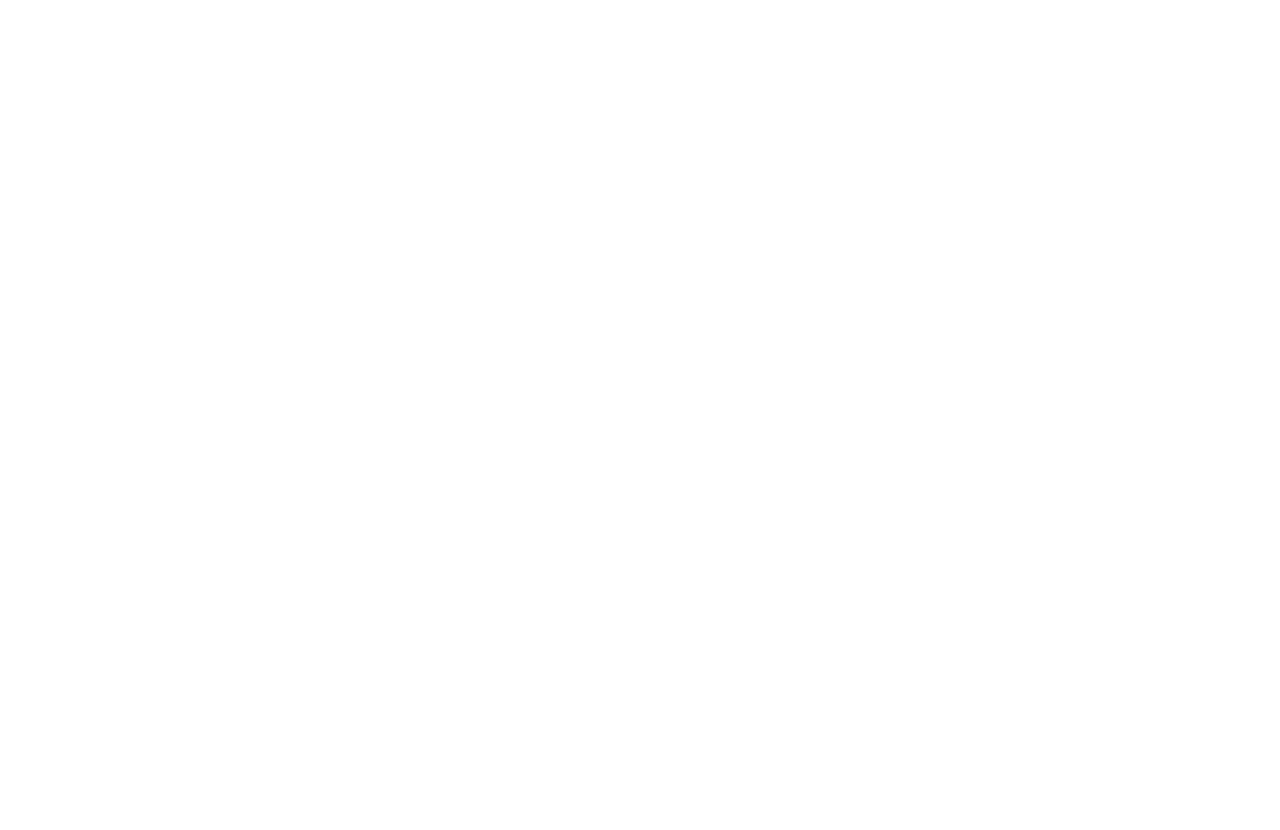
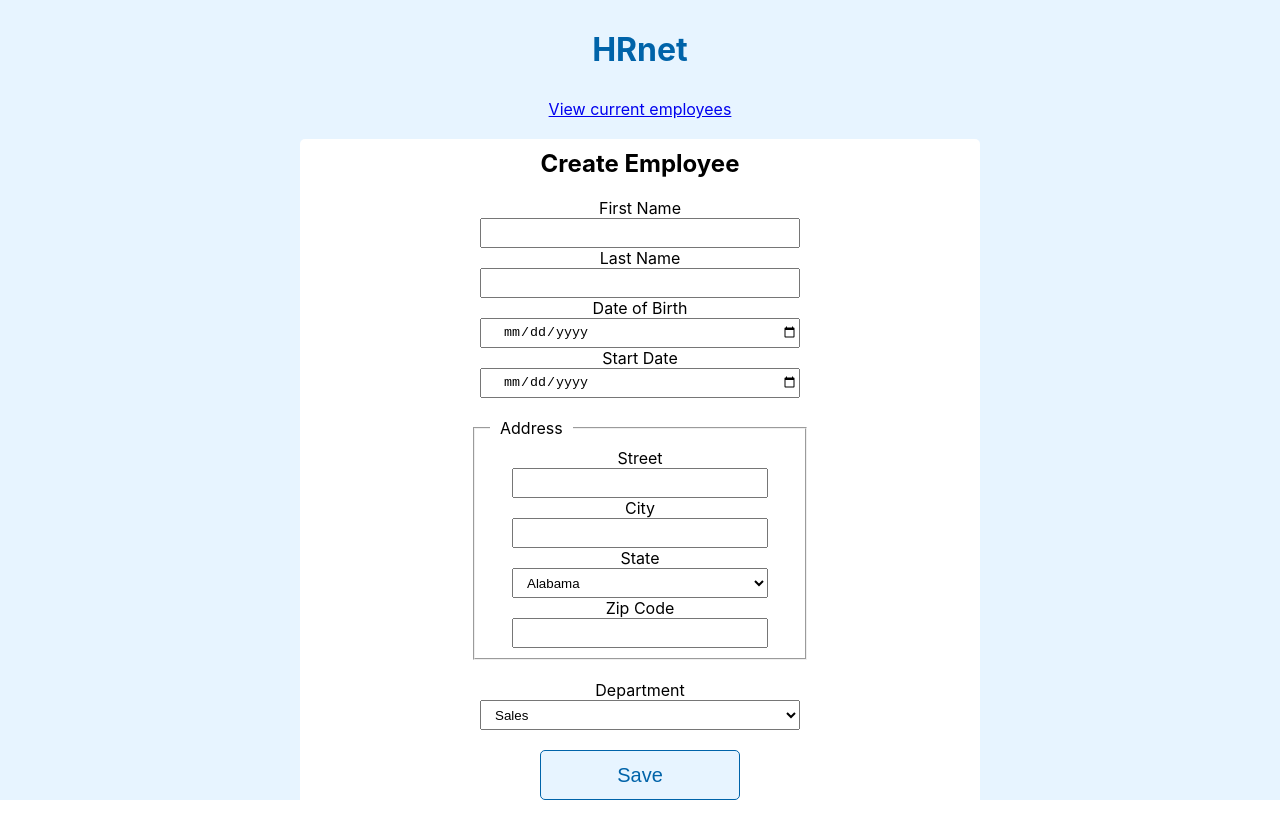
Before and after one commit to AmandaAbarte/project14, a React (Create React App) app: page / in a window 1280 px wide. Before the commit the page ends 800 px from the top, so only its background shows below. Built offline with nearby package versions, Linux system fonts and the light colour scheme.

Commit message:
home page styling and content

```diff
--- a/src/App.css
+++ b/src/App.css
@@ -1 +1,75 @@
-/* No CSS *//*# sourceMappingURL=App.css.map */
+* {
+  margin: 0;
+}
+
+.home-container {
+  display: flex;
+  align-items: center;
+  flex-direction: column;
+  height: 100vh;
+  background-color: #e7f4ff;
+}
+
+.home-container h1 {
+  color: #0063a9;
+  margin: 30px 0;
+}
+
+.home-container form {
+  display: flex;
+  align-items: center;
+  flex-direction: column;
+  background-color: white;
+  padding: 10px 20px 30px;
+  border-radius: 5px;
+  margin-top: 20px;
+  width: 50%;
+}
+
+.home-container form h2 {
+  margin-bottom: 20px;
+}
+
+.home-container form input,
+.home-container form select {
+  width: 50%;
+  height: 30px;
+  box-sizing: border-box;
+  text-indent: 10px;
+}
+
+.home-container form fieldset {
+  display: flex;
+  align-items: center;
+  flex-direction: column;
+  margin: 20px 0;
+  width: 50%;
+  padding: 10px 5px;
+}
+
+.home-container form fieldset input,
+.home-container form fieldset select {
+  width: 80%;
+}
+
+.home-container form fieldset legend {
+  margin-left: 10px;
+  padding: 0 10px;
+}
+
+.home-container form button {
+  margin-top: 20px;
+  width: 200px;
+  height: 50px;
+  font-size: 20px;
+  background-color: #e7f4ff;
+  border: 1px solid #0063a9;
+  color: #0063a9;
+  border-radius: 5px;
+  cursor: pointer;
+}
+
+.home-container form button:hover {
+  transform: scale(1.05);
+}
+/*# sourceMappingURL=App.css.map */
--- a/src/App.js
+++ b/src/App.js
@@ -1,10 +1,12 @@
 
 import './App.css';
-
+import Home from './components/home';
+import Employees from './components/employees';
 function App() {
   return (
     <div className="App">
-
+      <Home/>
+      {/* <Employees/> */}
     </div>
   );
 }
--- a/src/App.scss
+++ b/src/App.scss
@@ -0,0 +1,67 @@
+@mixin flex {
+  display: flex;
+  align-items: center;
+  //   justify-content: center;
+  flex-direction: column;
+}
+$blue: #e7f4ff;
+$dark-blue: #0063a9;
+* {
+  margin: 0;
+}
+.home-container {
+  @include flex();
+  height: 100vh;
+  background-color: $blue;
+  h1 {
+    color: $dark-blue;
+    margin: 30px 0;
+  }
+  form {
+    @include flex();
+    background-color: white;
+    padding: 10px 20px 30px;
+    border-radius: 5px;
+    margin-top: 20px;
+    width: 50%;
+    h2 {
+      margin-bottom: 20px;
+    }
+    input,
+    select {
+      width: 50%;
+      height: 30px;
+      box-sizing: border-box;
+      text-indent: 10px;
+    }
+    fieldset {
+      @include flex();
+      margin: 20px 0;
+      width: 50%;
+      padding: 10px 5px;
+      input,
+      select {
+        width: 80%;
+      }
+      legend {
+        margin-left: 10px;
+        padding: 0 10px;
+      }
+    }
+    button {
+      margin-top: 20px;
+      width: 200px;
+      height: 50px;
+      font-size: 20px;
+
+      background-color: $blue;
+      border: 1px solid $dark-blue;
+      color: $dark-blue;
+      border-radius: 5px;
+      cursor: pointer;
+      &:hover {
+        transform: scale(1.05);
+      }
+    }
+  }
+}
--- a/src/components/employees.jsx
+++ b/src/components/employees.jsx
@@ -0,0 +1,7 @@
+import react from "react";
+
+export default function Employees() {
+    return(
+        <h1>employees</h1>
+    )
+}
--- a/src/components/home.jsx
+++ b/src/components/home.jsx
@@ -0,0 +1,53 @@
+import react from "react";
+
+export default function Home() {
+  return (
+    <div className="home-container">
+      <h1>HRnet</h1>
+      <a href="/"> View current employees</a>
+      <form action="">
+        <h2>Create Employee</h2>
+        <label for="first-name">First Name</label>
+        <input type="text" id="first-name" />
+        <label for="last-name">Last Name</label>
+        <input type="text" id="last-name" />
+
+        <label for="date-of-birth">Date of Birth</label>
+        <input id="date-of-birth" type="date" />
+
+        <label for="start-date">Start Date</label>
+        <input id="start-date" type="date" />
+        <fieldset class="address">
+          <legend>Address</legend>
+
+          <label for="street">Street</label>
+          <input id="street" type="text" />
+
+          <label for="city">City</label>
+          <input id="city" type="text" />
+
+          <label for="state">State</label>
+          <select name="state" id="state">
+            <option>Alabama</option>
+            <option>California</option>
+            <option>Engineering</option>
+            <option>Human Resources</option>
+            <option>Legal</option>
+          </select>
+
+          <label for="zip-code">Zip Code</label>
+          <input id="zip-code" type="number" />
+        </fieldset>
+        <label for="department">Department</label>
+        <select name="department" id="department">
+          <option>Sales</option>
+          <option>Marketing</option>
+          <option>Engineering</option>
+          <option>Human Resources</option>
+          <option>Legal</option>
+        </select>
+        <button>Save</button>
+      </form>
+    </div>
+  );
+}
```
Also changed, not shown: 1 other file (tests, documents, lock files or other folders).
